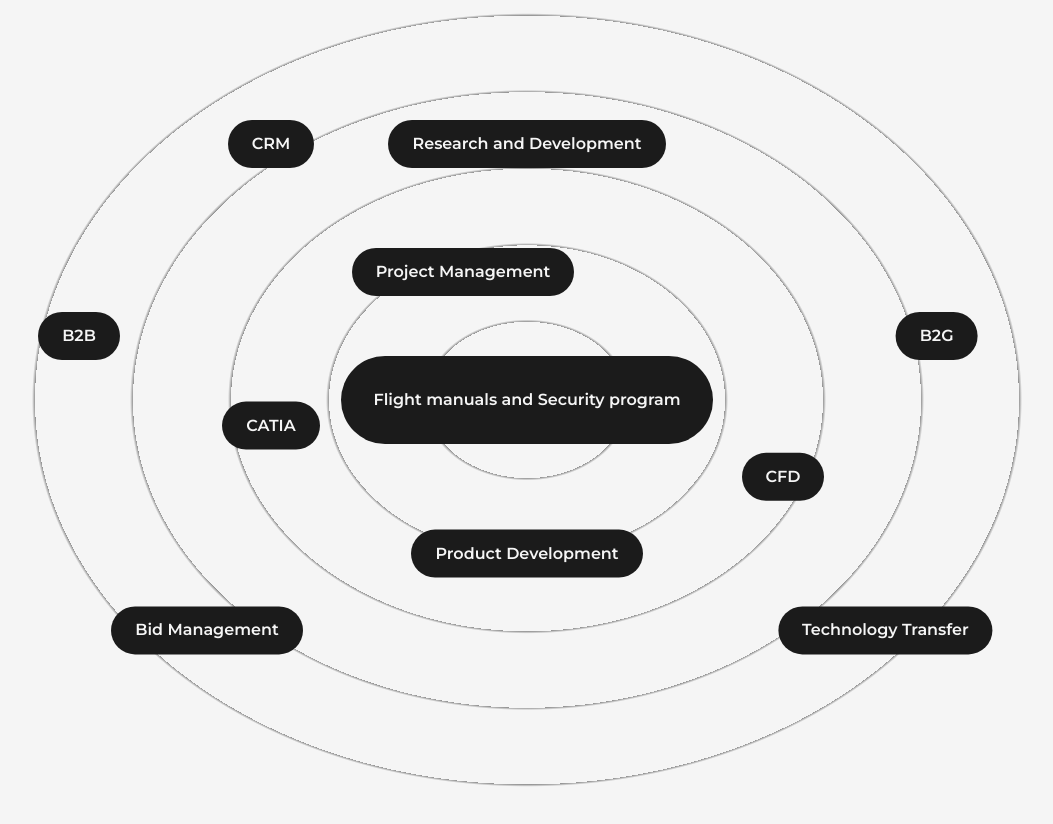
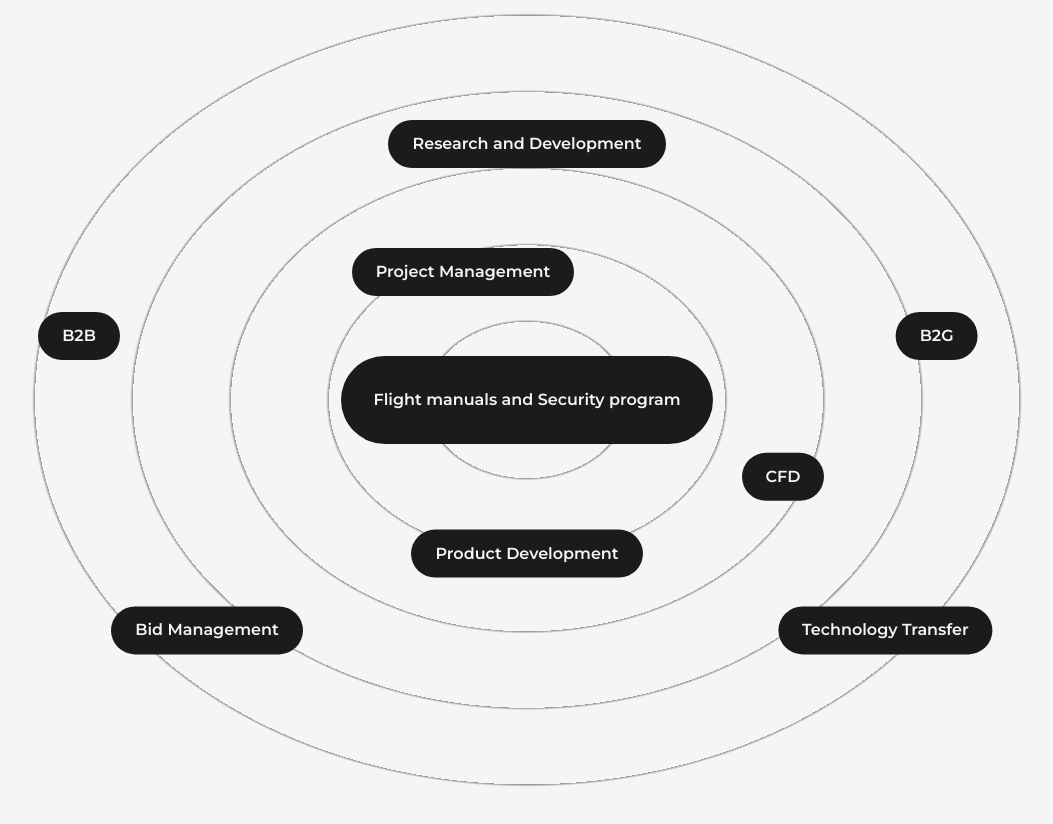
Before and after one commit to BelugaWhaleSam/AlinaUsmaniPortfolio, a Next.js app: page /about in a window 1280 px wide. Shown: the part 1340-2164 px from the top of the page, without its empty margins (113-1166 px from the left). Built offline with nearby package versions, Linux system fonts and the light colour scheme.

Commit message:
skill-collide-fix

```diff
--- a/src/components/Skills.js
+++ b/src/components/Skills.js
@@ -41,17 +41,9 @@ const Skills = () => {
         >
           Flight manuals and Security program
         </motion.div>
-
-        <Skill name="CATIA" x="-20vw" y="2vw" />
-
         <Skill name="Project Management" x="-5vw" y="-10vw" />
         <Skill name="CFD" x="20vw" y="6vw" />
         <Skill name="Product Development" x="0vw" y="12vw" />
-        <Skill
-          name="CRM"
-          x="-20vw"
-          y="-20vw"
-        />
         <Skill name="B2B" x="-35vw" y="-5vw" />
         <Skill name="B2G" x="32vw" y="-5vw" />
         <Skill name="Research and Development" x="0vw" y="-20vw" />
```
